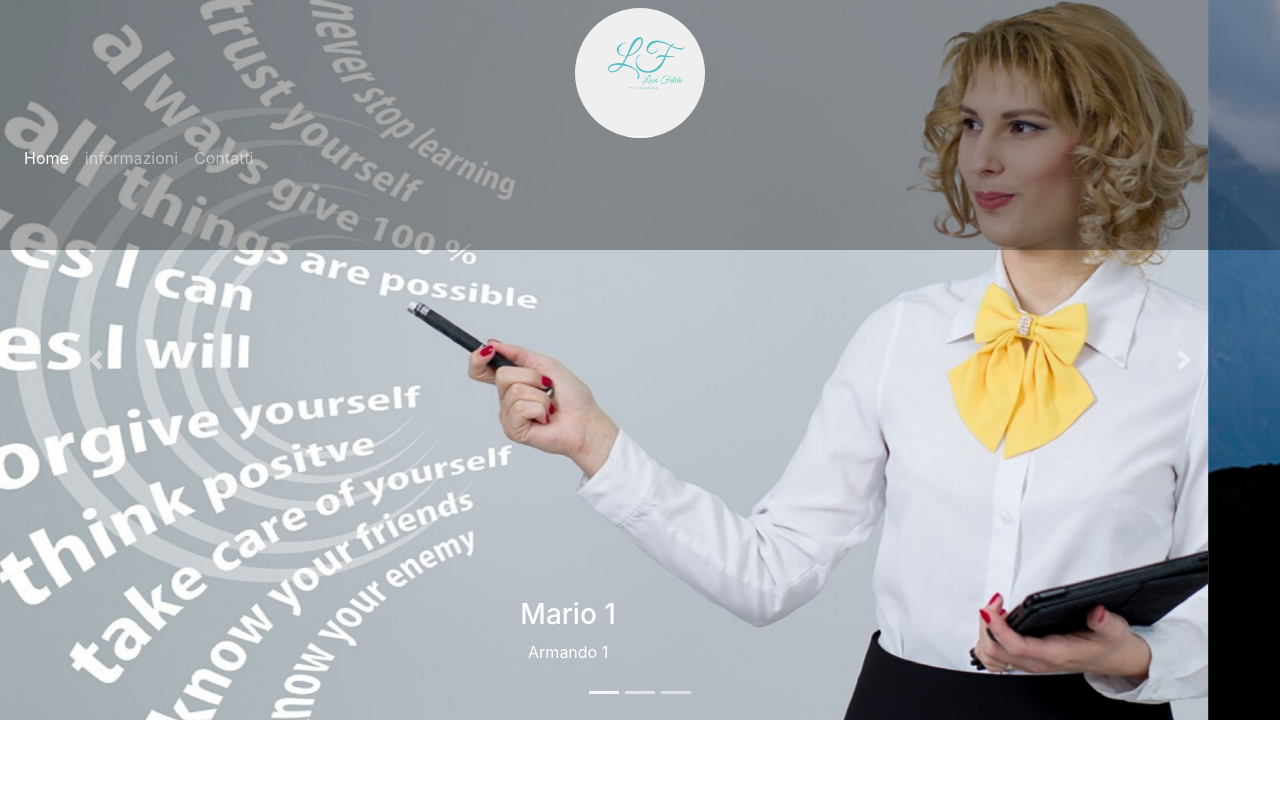
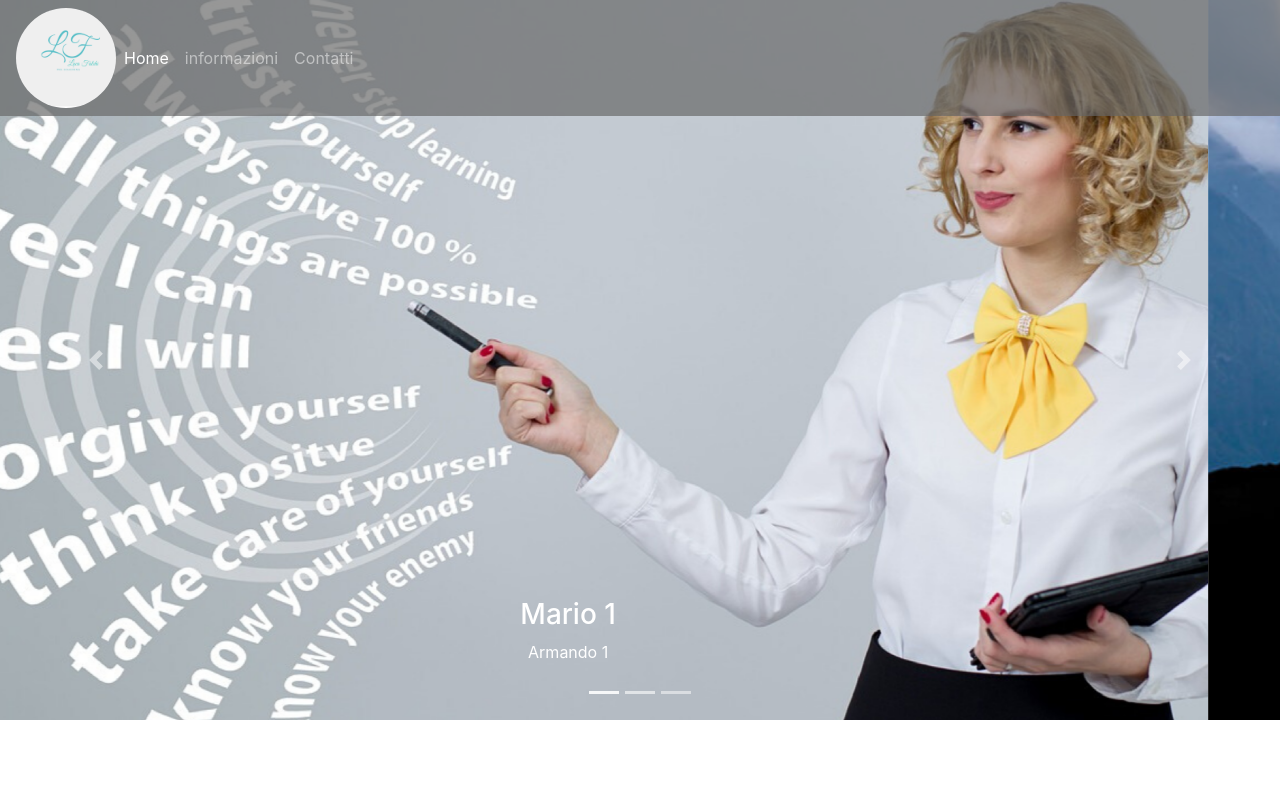
Before and after one commit to Netta90/react_sito_luca, a React (Create React App) app: page / in a window 1280 px wide. Shown: the top 800 px of the page. Built offline with nearby package versions, Linux system fonts and the light colour scheme.

Commit message:
sistemazione barra

```diff
--- a/src/top-bar.css
+++ b/src/top-bar.css
@@ -1,14 +1,14 @@
 .logo {
-    width: 130px;
+    width: 100px;
     border-radius: 100%;
 
 
 }
 
 .bg-dark-new{
-    height: 250px;
-    background-color:#0b0b0b57;
-    position: absolute;
+
+    background-color:#666666ad;
+
 }
 
 .fixed-top{
@@ -29,5 +29,5 @@
 }
 
 .border-boxTwo, .navbar{
-    display: block !important;
+
 }
--- a/src/top-bar.js
+++ b/src/top-bar.js
@@ -14,7 +14,10 @@ class TopBar extends React.Component {
 				</div>
 
 				<div className="border-boxTwo">
-					<div className="collapse navbar-collapse" id="navbarCollapse">
+					<button className="navbar-toggler" type="button" data-toggle="collapse" data-target="#navbarCollapse" aria-controls="navbarCollapse" aria-expanded="true" aria-label="Toggle navigation">
+						<span className="navbar-toggler-icon"></span>
+					</button>
+					<div className="navbar-collapse collapse show" id="navbarCollapse">
 						<ul className="navbar-nav mr-auto">
 							<li className="nav-item active">
 								<a className="nav-link" href="#">Home</a>
```
